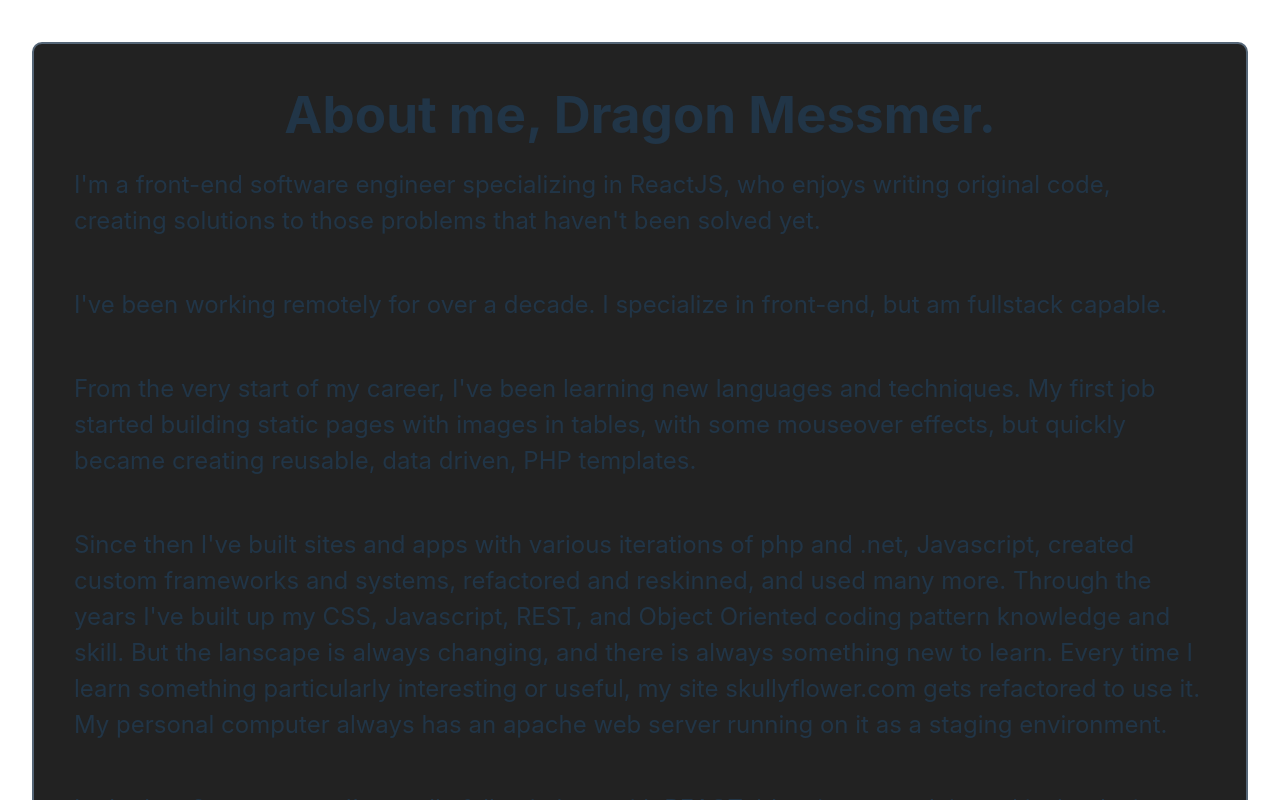
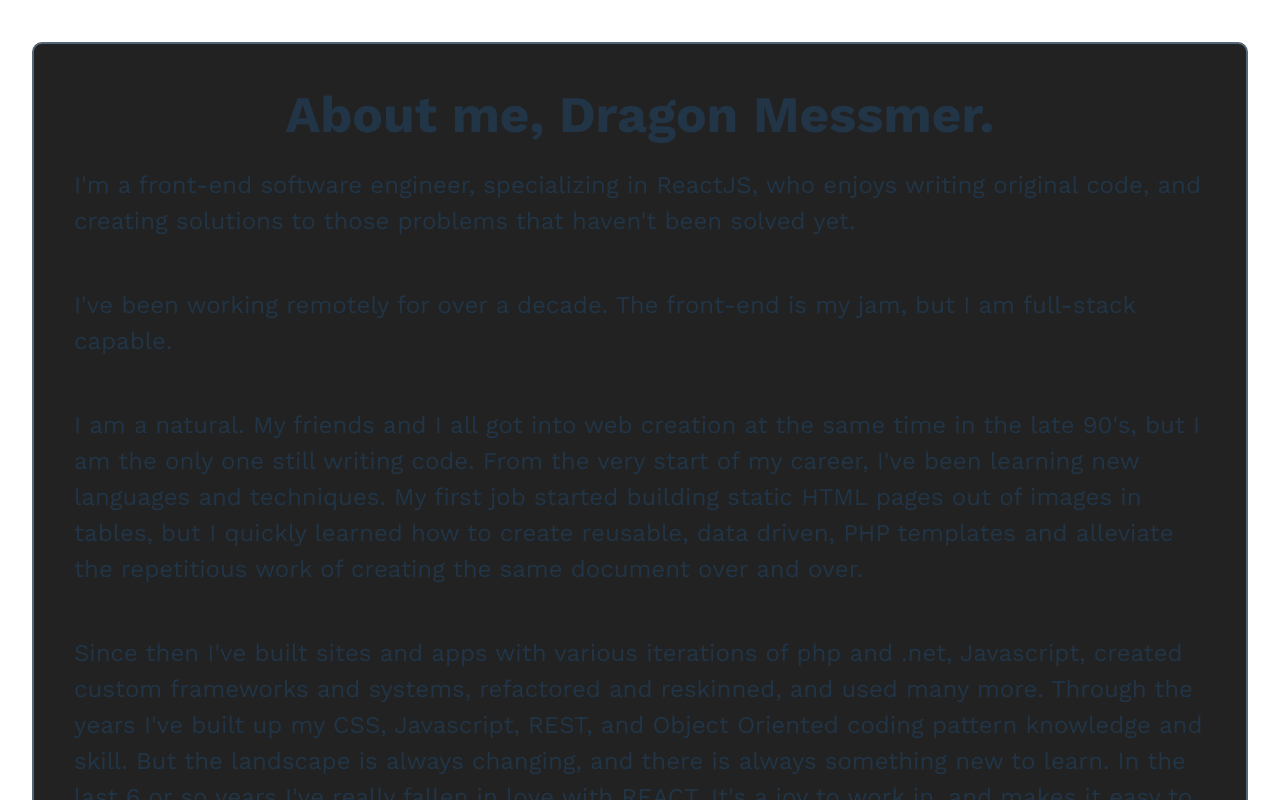
Before and after one commit to skullyflower/hire-dragon, a React (Vite) app: page / in a window 1280 px wide. Both pictures are taken after a click on the element "Show more ...". Shown: the top 800 px of the page. Built offline with nearby package versions, Linux system fonts and the light colour scheme.

Commit message:
Using font, work sans Spell check and edits.

```diff
--- a/src/HireMe/HireMe.scss
+++ b/src/HireMe/HireMe.scss
@@ -1,4 +1,7 @@
-header, footer {display:none}
+  @import url('https://fonts.googleapis.com/css2?family=Work+Sans:wght@400;700&display=swap');
+html * {
+  font-family: 'Work Sans', sans-serif;
+}
 #content{
   position:relative;
   font-size:14px;
@@ -36,6 +39,7 @@ h1 {
   font-size:4em;
   margin-bottom:0;
   padding:0 40px;
+  font-weight: bolder;
 }
 p{
   font-size:1.5em;
--- a/src/HireMe/HireMe.tsx
+++ b/src/HireMe/HireMe.tsx
@@ -33,39 +33,43 @@ export const HireMe = () => {
           <h1>About me, Dragon Messmer.</h1>
           <div className={textExpanded ? 'description expanded' : 'description'}>
             <p>
-              I&apos;m a front-end software engineer specializing in ReactJS, who enjoys writing
-              original code, creating solutions to those problems that haven&apos;t been solved yet.
+              I&apos;m a front-end software engineer, specializing in ReactJS, who enjoys writing
+              original code, and creating solutions to those problems that haven&apos;t been solved
+              yet.
             </p>
             {textExpanded && (
               <>
                 <p>
-                  I&apos;ve been working remotely for over a decade. I specialize in front-end, but
-                  am fullstack capable.
+                  I&apos;ve been working remotely for over a decade. The front-end is my jam, but I
+                  am full-stack capable.
                 </p>
                 <p>
-                  From the very start of my career, I&apos;ve been learning new languages and
-                  techniques. My first job started building static pages with images in tables, with
-                  some mouseover effects, but quickly became creating reusable, data driven, PHP
-                  templates.
+                  I am a natural. My friends and I all got into web creation at the same time in the
+                  late 90&apos;s, but I am the only one still writing code. From the very start of
+                  my career, I&apos;ve been learning new languages and techniques. My first job
+                  started building static HTML pages out of images in tables, but I quickly learned
+                  how to create reusable, data driven, PHP templates and alleviate the repetitious
+                  work of creating the same document over and over.
                 </p>
                 <p>
                   Since then I&apos;ve built sites and apps with various iterations of php and .net,
                   Javascript, created custom frameworks and systems, refactored and reskinned, and
                   used many more. Through the years I&apos;ve built up my CSS, Javascript, REST, and
-                  Object Oriented coding pattern knowledge and skill. But the lanscape is always
-                  changing, and there is always something new to learn. Every time I learn something
-                  particularly interesting or useful, my site skullyflower.com gets refactored to
-                  use it. My personal computer always has an apache web server running on it as a
-                  staging environment.
+                  Object Oriented coding pattern knowledge and skill. But the landscape is always
+                  changing, and there is always something new to learn. In the last 6 or so years
+                  I&apos;ve really fallen in love with REACT. It&apos;s a joy to work in, and makes
+                  it easy to keep concerns separate, reuse and organize code.
                 </p>
                 <p>
-                  In the last 6 or so years I&apos;ve really fallen in love with REACT. It&apos;s a
-                  joy to work in and is, by design, easy to keep concerns separate.
+                  Every time I learn something particularly interesting or useful, my site
+                  skullyflower.com gets refactored to use it. Although I do my development work
+                  primarily in NodeJs these days, my personal computer still has an apache web
+                  server running on it as a staging environment for my personal projects.
                 </p>
                 <p>
                   I&apos;m a practical engineer. I&apos;ve always got the purpose, connected
-                  systems, and the end users of the code in mind. It&apos;s why I&apos;m better at
-                  talking to non engineers about technical subjects than some.
+                  systems, and the end users of what I&apos;m working on in mind. It makes me better
+                  at communicating technical subjects to non engineers than some.
                 </p>
               </>
             )}
```
